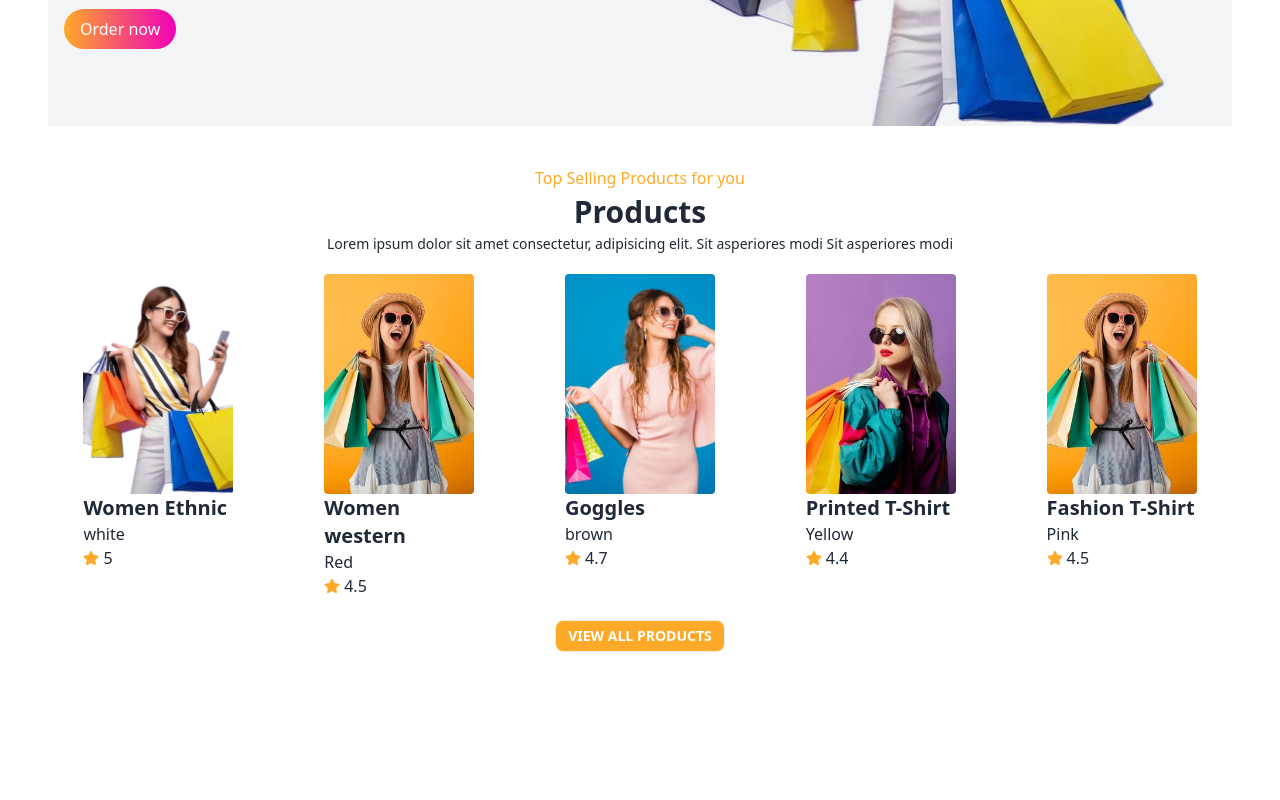
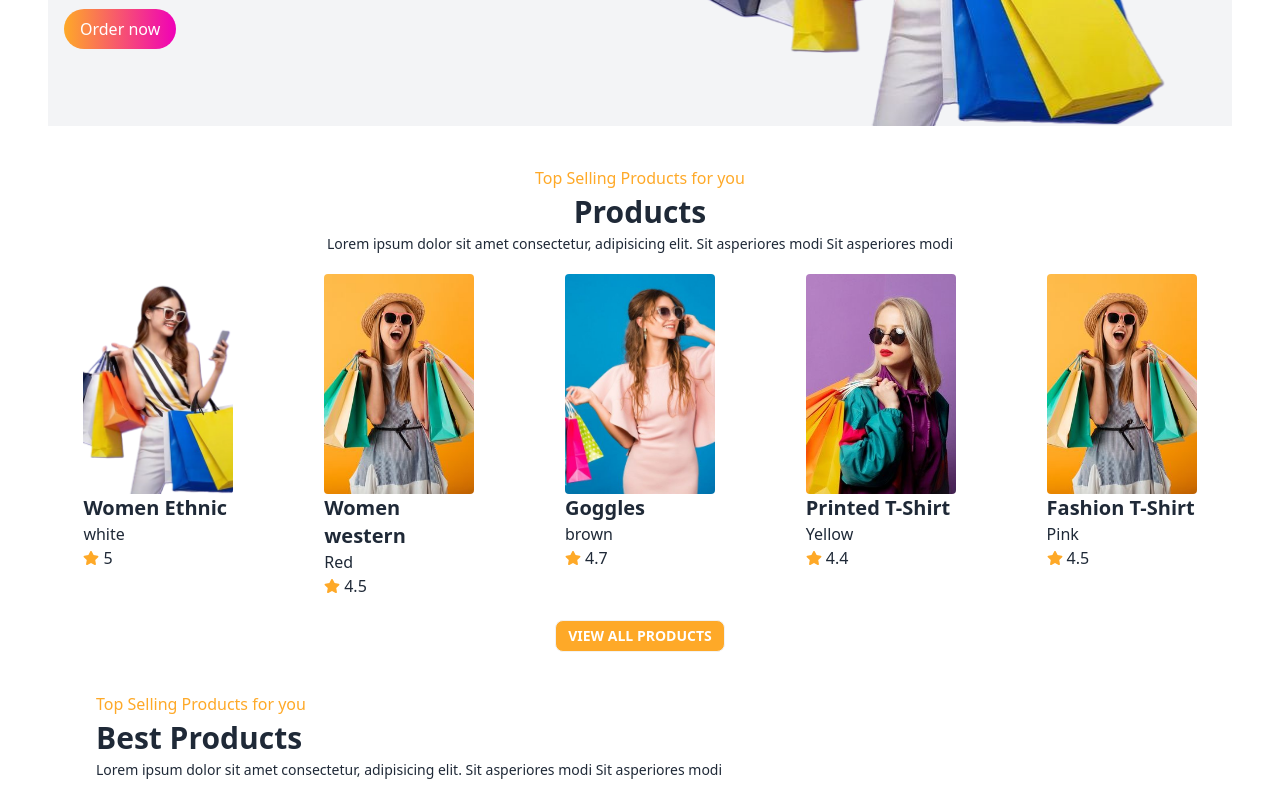
Before and after one commit to AshikurZaman01/Sopsy-React-F-Project, a React (Vite) app: page / in a window 1280 px wide. Shown: the part 1316-2116 px from the top of the page. Before the commit the page ends 2008 px from the top, so only its background shows below. Built offline with nearby package versions, Linux system fonts and the light colour scheme.

Commit message:
add topProducts Header

```diff
--- a/src/Components/Pages/Home/Home.jsx
+++ b/src/Components/Pages/Home/Home.jsx
@@ -1,6 +1,7 @@
 import Hero from "../Hero/Hero";
 
 import Products from "../Products/Products";
+import TopProdcuts from "../TopProducts/TopProdcuts";
 
 const Home = () => {
 
@@ -11,6 +12,7 @@ const Home = () => {
         <div className="container">
             <Hero></Hero>
             <Products></Products>
+            <TopProdcuts></TopProdcuts>
         </div>
     );
 };
--- a/src/Components/Pages/Products/Products.jsx
+++ b/src/Components/Pages/Products/Products.jsx
@@ -5,7 +5,7 @@ import Img3 from "../../../assets/women/women3.jpg";
 import Img4 from "../../../assets/women/women4.jpg";
 import Product from "./Product";
 import AOS from "aos";
-import "aos/dist/aos.css"; // Import the CSS file for AOS
+import "aos/dist/aos.css";
 
 const Products = () => {
     const ProductsData = [
--- /dev/null
+++ b/src/Components/Pages/TopProducts/TopProdcuts.jsx
@@ -0,0 +1,21 @@
+
+const TopProdcuts = () => {
+    return (
+        <div>
+            <div className="container">
+
+                <div className="text-left">
+                    <p className="text-primary mb-1">Top Selling Products for you</p>
+                    <h1 className="text-3xl font-bold">Best Products</h1>
+                    <p className="text-second text-sm mt-1 mb-5">
+                        Lorem ipsum dolor sit amet consectetur, adipisicing elit.
+                        Sit asperiores modi Sit asperiores modi
+                    </p>
+                </div>
+
+            </div>
+        </div>
+    );
+};
+
+export default TopProdcuts;
```
